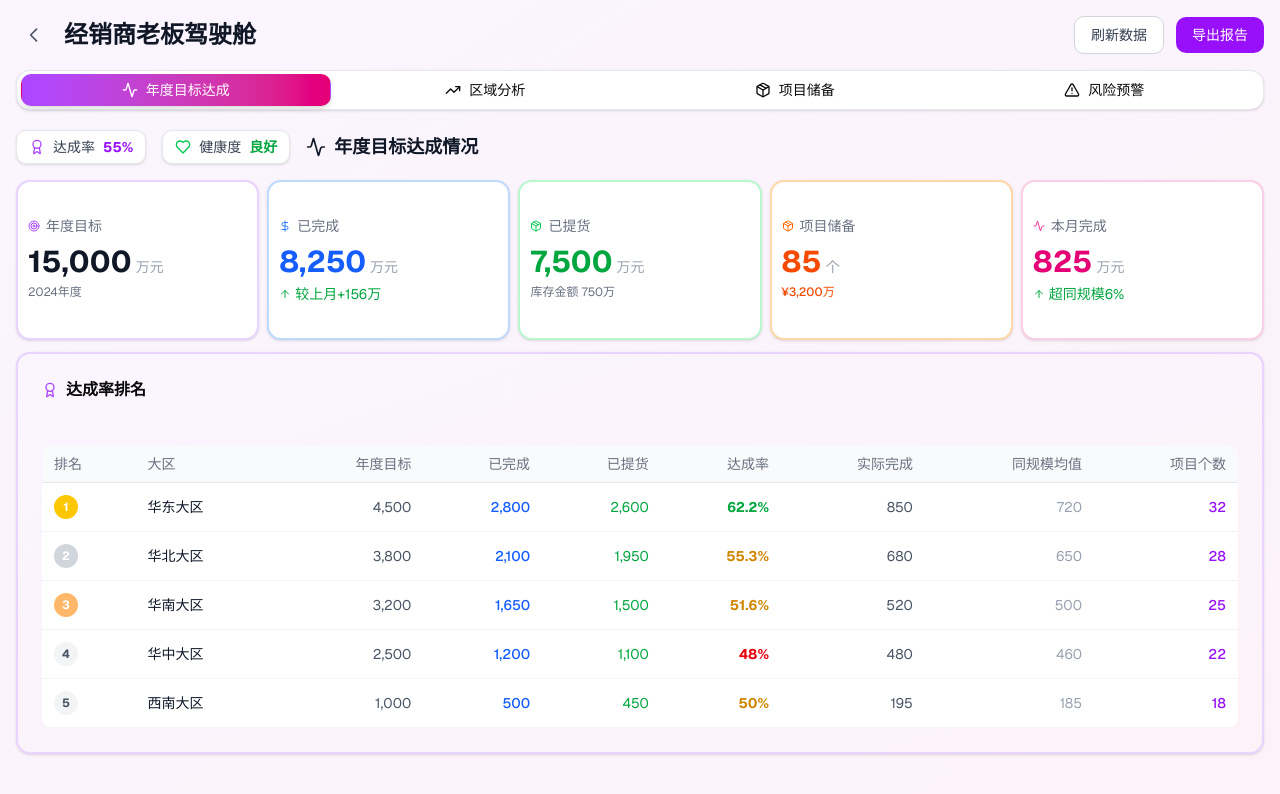
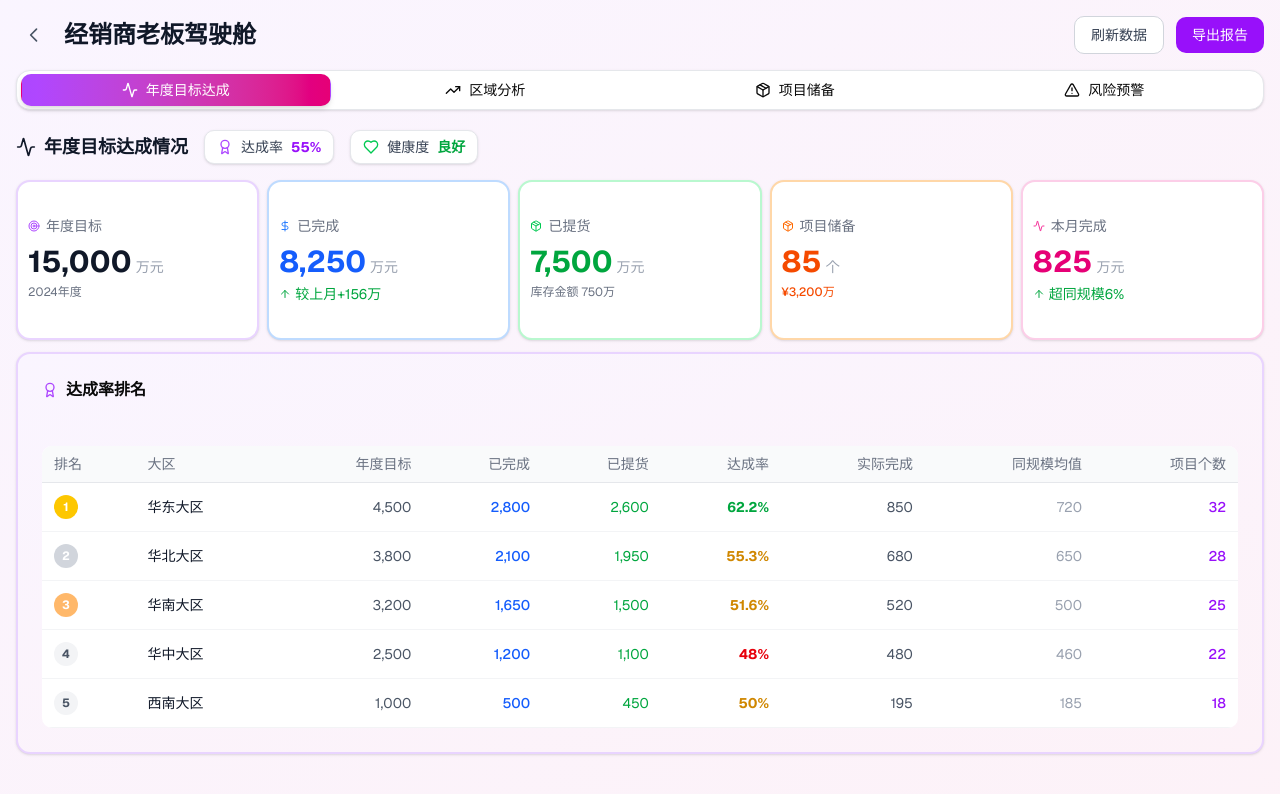
Before and after one commit to navylee1990/coze_jsc, a Next.js app: page /dealer in a window 1280 px wide. Shown: the top 794 px of the page. Built offline with nearby package versions, Linux system fonts and the light colour scheme.

Commit message:
feat: 调整经销商老板驾驶舱布局，将达成率和健康度移至标题右侧

```diff
--- a/src/app/dealer/page.tsx
+++ b/src/app/dealer/page.tsx
@@ -88,6 +88,10 @@ export default function DealerDashboard() {
         <TabsContent value="overview">
           {/* 经营总览标题 */}
           <div className="mb-4 flex items-center gap-4">
+            <h2 className="text-lg font-semibold text-gray-900 flex items-center gap-2">
+              <Activity className="w-5 h-5" />
+              年度目标达成情况
+            </h2>
             <div className="flex items-center gap-4">
               {/* 达成率 */}
               <div className="flex items-center gap-2 px-3 py-1.5 bg-white rounded-lg border border-gray-200 shadow-sm">
@@ -102,10 +106,6 @@ export default function DealerDashboard() {
                 <span className="text-sm font-bold text-green-600">良好</span>
               </div>
             </div>
-            <h2 className="text-lg font-semibold text-gray-900 flex items-center gap-2">
-              <Activity className="w-5 h-5" />
-              年度目标达成情况
-            </h2>
           </div>
 
           {/* KPI卡片 */}
```
